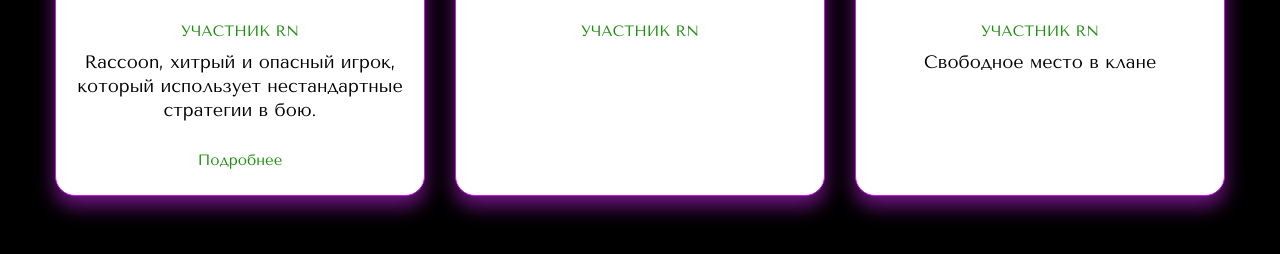
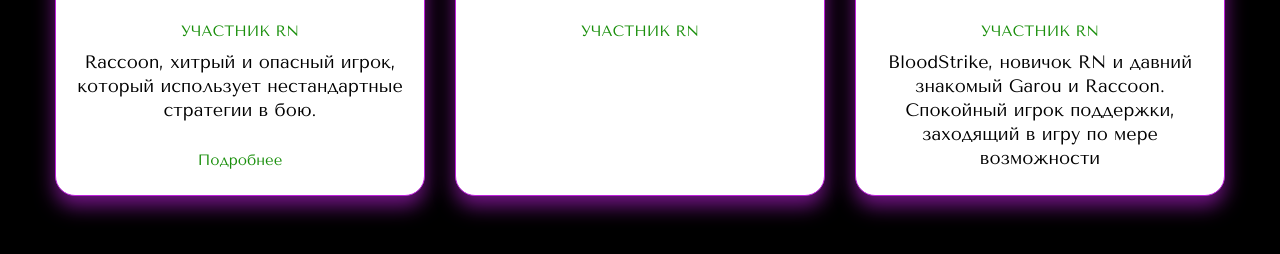
Before and after one commit to AzaFrontDev/rn-clan-v5, a website: page html/roster.html in a window 1280 px wide. Shown: the part 2355-2609 px from the top of the page. Drawn offline with nearby package versions, Linux system fonts and the light colour scheme.

Commit message:
Fix closing tag from </td> to </li> in roster.html

```diff
--- a/html/roster.html
+++ b/html/roster.html
@@ -180,7 +180,7 @@
          <img class="info-card__image" src="https://i.ibb.co/PzvcDZsR/photo-2026-07-01-16-07-09.jpg" width="370" height="220" alt="Страйк">
           <div class="info-card__content">
             <p class="info-card__tag">Участник RN</p>
-            <p class="info-card__note">Свободное место в клане</p>
+            <p class="info-card__note">BloodStrike, новичок RN и давний знакомый Garou и Raccoon. Спокойный игрок поддержки, заходящий в игру по мере возможности</p>
           </div>
         </div>
       </li>
```
